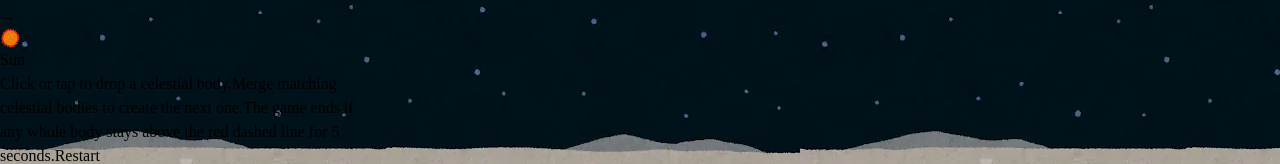
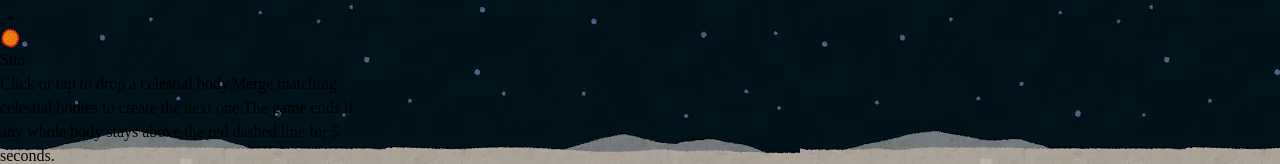
Before and after one commit to lazy-skunk/celestial-merge, a React (Vite) app: page / in a window 1280 px wide. Shown: the part 1368-1532 px from the top of the page. Built offline with nearby package versions, Linux system fonts and the light colour scheme.

Commit message:
fix: remove restart function

```diff
--- a/src/components/CelestialMergeView.tsx
+++ b/src/components/CelestialMergeView.tsx
@@ -90,7 +90,7 @@ export function CelestialMergeView({
           <CelestialProgressionRow levels={CELESTIAL_PROGRESSION} />
         </div>
 
-        <footer className="flex items-center justify-between gap-3 pt-3 text-xs text-slate-400">
+        <footer className="pt-3 text-xs text-slate-400">
           <span>
             {helpTextLines.map((line) => (
               <span key={line} className="block">
@@ -98,12 +98,6 @@ export function CelestialMergeView({
               </span>
             ))}
           </span>
-          <button
-            className="shrink-0 rounded border border-slate-600 px-3 py-2 text-slate-200"
-            onClick={onReset}
-          >
-            Restart
-          </button>
         </footer>
       </section>
     </div>
```
